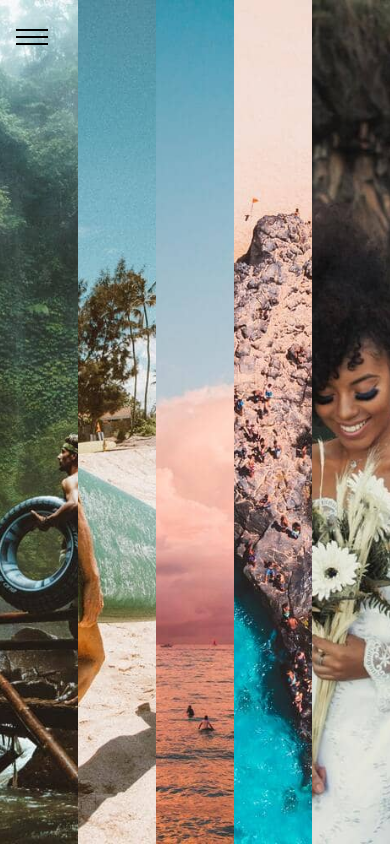
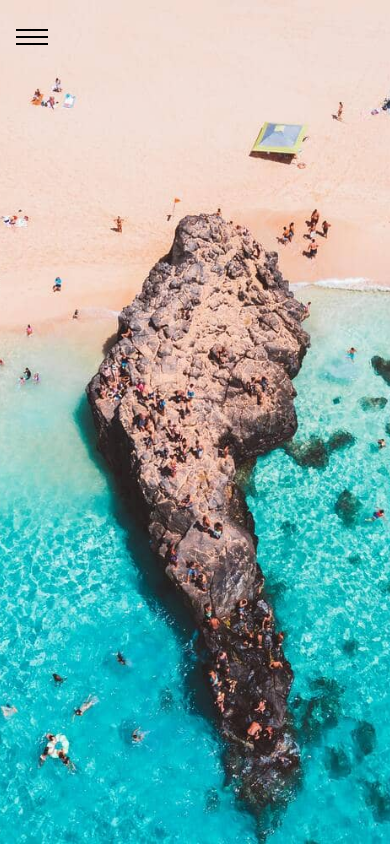
Before and after one commit to ianmat55/Shnl_Next, a Next.js app: page / in a window 390 px wide. Built offline with nearby package versions, Linux system fonts and the light colour scheme.

Commit message:
image width issue fixed, style should only have been added to parent. Now to refactor and fix width

```diff
--- a/pages/index.js
+++ b/pages/index.js
@@ -6,7 +6,6 @@ import img1 from '../public/assets/mobile_images/img1.jpg'
 import img2 from '../public/assets/mobile_images/img2.jpg'
 import img3 from '../public/assets/mobile_images/img3.jpg'
 import img4 from '../public/assets/mobile_images/img4.jpg'
-import img5 from '../public/assets/mobile_images/img5.jpg'
 
 import desktop1 from '../public/assets/desktop_images/wedding.jpg'
 import desktop2 from '../public/assets/desktop_images/lifestyle.jpg'
@@ -15,19 +14,14 @@ import desktop4 from '../public/assets/desktop_images/about.jpg'
 
 const BackgroundImages = ({ mobileImages, desktopImages }) => {
 	const [count, setCount] = useState(0);
-  	const [width, setWidth] = useState(1);
 
-  	useEffect(() => {
-    	if (typeof window !== 'undefined') {
-      		setWidth(window.innerWidth)
-    	}
-  	}, [width])
+	let width = () => window.innerWidth;
 
 	useEffect(() => {
 		const incrementCount = setInterval(() => setCount(count === mobileImages.length - 1 ? 0 : count + 1), 9000);
 		return () => clearInterval(incrementCount);
 	}, [count]);
-
+	console.log(width);
 	const transform = {
 		transform: `translateX(-${width * count}px)`,
 		transition: 'transform 0.6s ease-in-out',
@@ -36,23 +30,22 @@ const BackgroundImages = ({ mobileImages, desktopImages }) => {
 		height: '100vh'
 	}
 
-	if (width <= 800) {
+	if (width) {
 		return (
-			<>
+			<div style={transform}>
 				{mobileImages.map((image, index) => {
 					return (
-						<div style={transform} key={index}>
+						<div key={`img${index}`}>
 							<Image
 								src={image}
-								alt='idk'
+								alt={`img${index}`}
 								layout='fill'
-								priority
 								className={styles.imageWrapper}
 							/>
 						</div>
 				)
 				})}
-			</>
+			</div>
 		)
 	} else {
 		return (
@@ -77,7 +70,7 @@ const BackgroundImages = ({ mobileImages, desktopImages }) => {
 
 
 export default function Home() {
-	const mobileImages = [img1, img2, img3, img4, img5];
+	const mobileImages = [img1, img2, img3, img4];
 	const desktopImages = [desktop1, desktop2, desktop3, desktop4];
 
 	return (
--- a/styles/Home.module.css
+++ b/styles/Home.module.css
@@ -7,7 +7,6 @@
 #home {
   height: 100vh;
   width: 100vw;
-  position: absolute;
   display: flex;
   /* overflow: hidden;
   overscroll-behavior: none;  */
```
